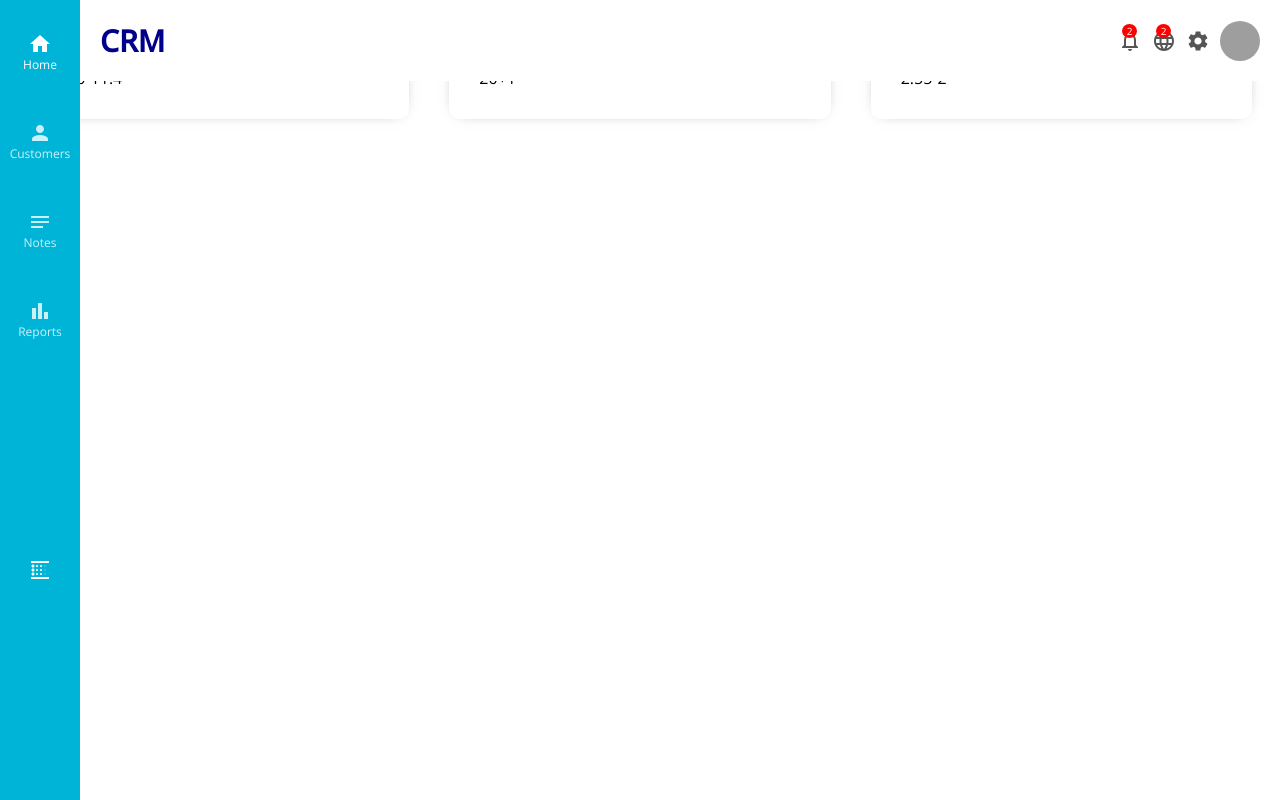
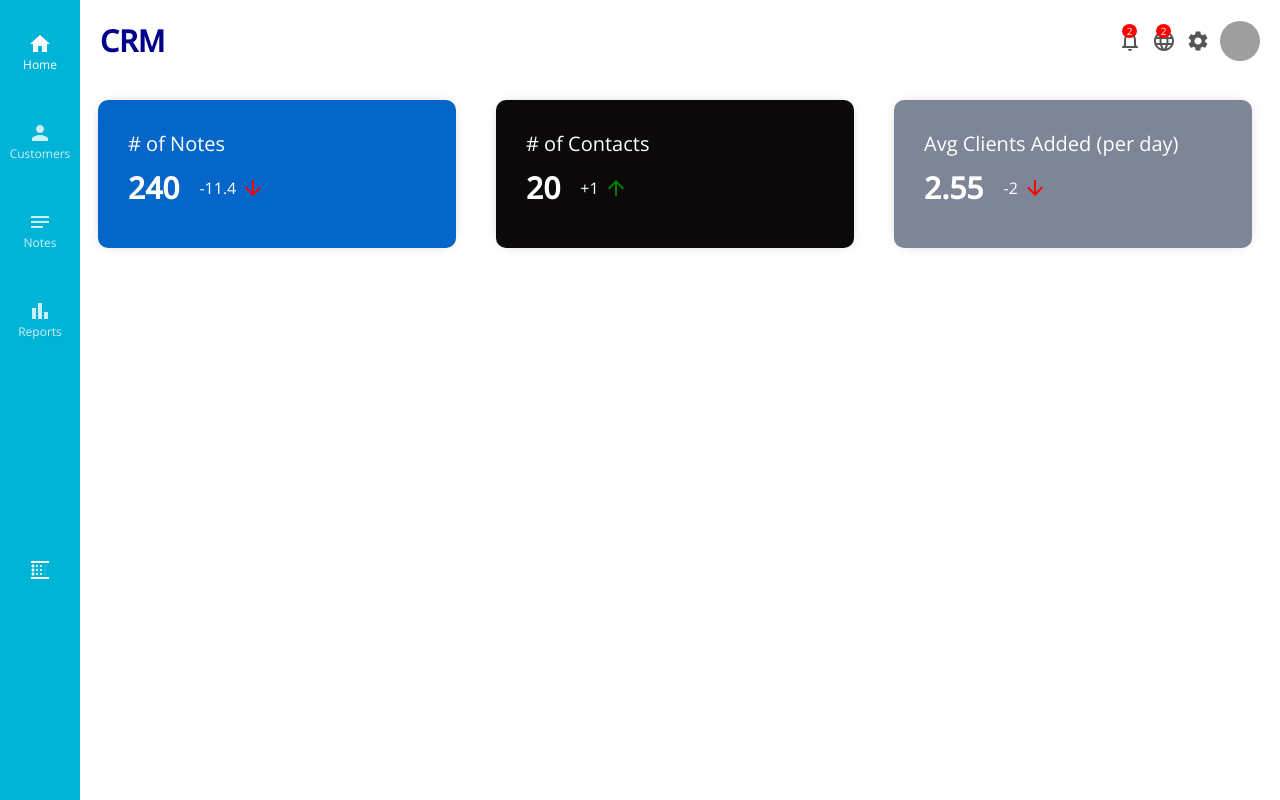
Before and after one commit to rajis31/crmX, a React app in the folder frontend/: page / in a window 1280 px wide. Built offline with nearby package versions, Linux system fonts and the light colour scheme; grey boxes are pictures that could not be loaded.

Commit message:
Update Metricbar.css

```diff
--- a/frontend/src/components/Metricbar/Metricbar.css
+++ b/frontend/src/components/Metricbar/Metricbar.css
@@ -1,7 +1,8 @@
 .metric-bar {
-    width: 100%;
     display: flex;
     justify-content: space-between;
+    margin-top: 100px;
+    margin-left: 70px;
   }
 
   .metric {
@@ -13,3 +14,54 @@
     -webkit-box-shadow: 0px 0px 15px -10px rgba(0, 0, 0, 0.75);
     box-shadow: 0px 0px 15px -10px rgba(0, 0, 0, 0.75);
   }
+
+.metric-bar__title{
+    font-size: 20px;
+}
+
+.metric-bar__container{
+    margin: 10px 0px;
+    display: flex;
+    align-items: center;
+}
+
+.metric-bar .metric:nth-of-type(1){
+    background-color: #0466c8;
+    color: #fff;
+}
+
+.metric-bar .metric:nth-of-type(2){
+  background-color: #0b090a;
+  color: #fff;
+}
+
+.metric-bar .metric:nth-of-type(3){
+  background-color: #7d8597;
+  color: #fff;
+}
+
+.metric-bar__value{
+    font-size: 30px;
+    font-weight: 600;
+}
+
+.metric-bar__value-change{
+    display: flex;
+    align-items: center;
+    margin-left: 20px;
+}
+
+.metric-bar__icon{
+    font-size: 14px;
+    margin-left: 5px;
+    color: green;
+}
+
+.metric-bar__icon.negative{
+    color: red;
+}
+
+.featuredSub{
+    font-size: 15px;
+    color: gray;
+}
```
